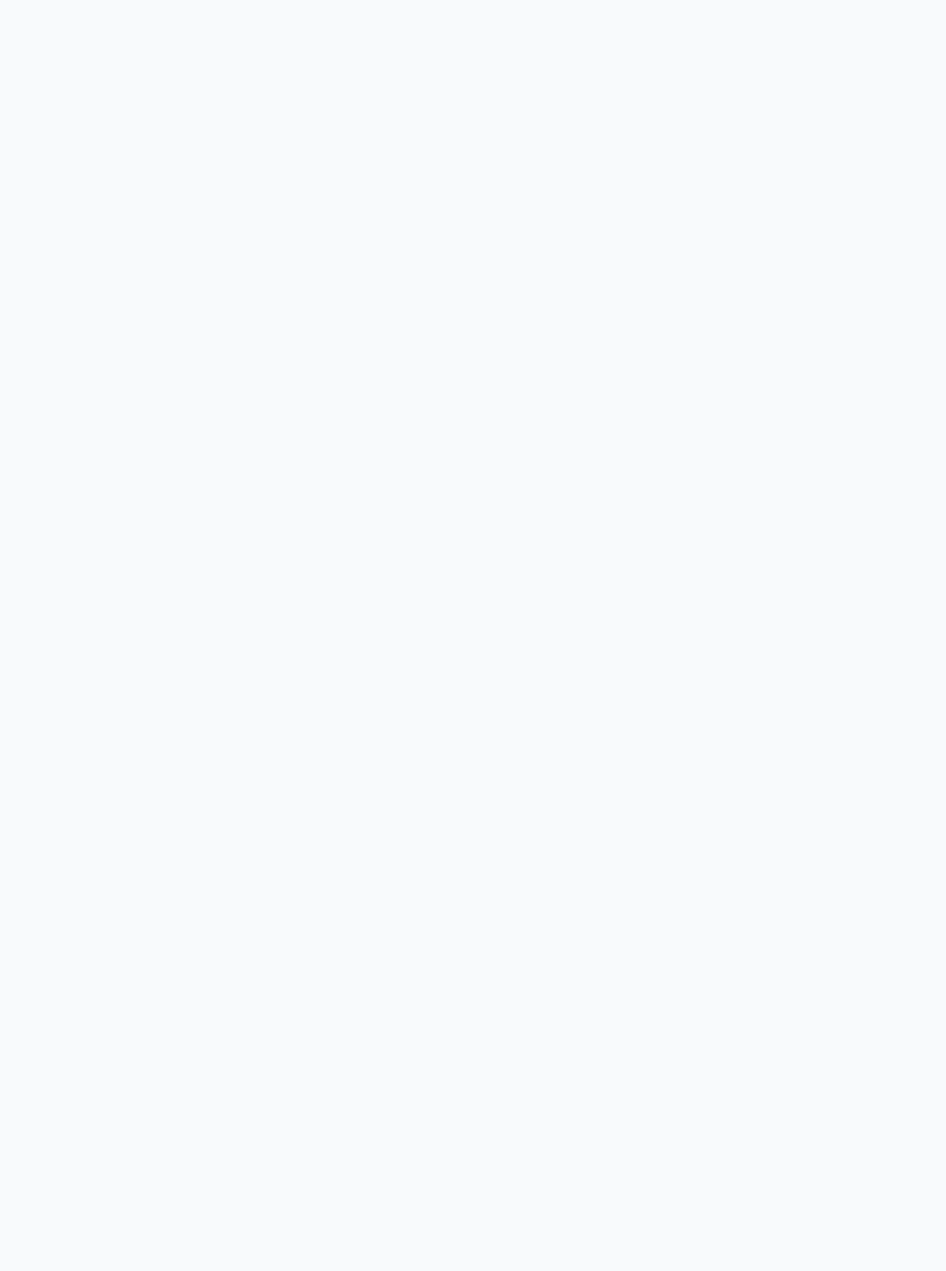
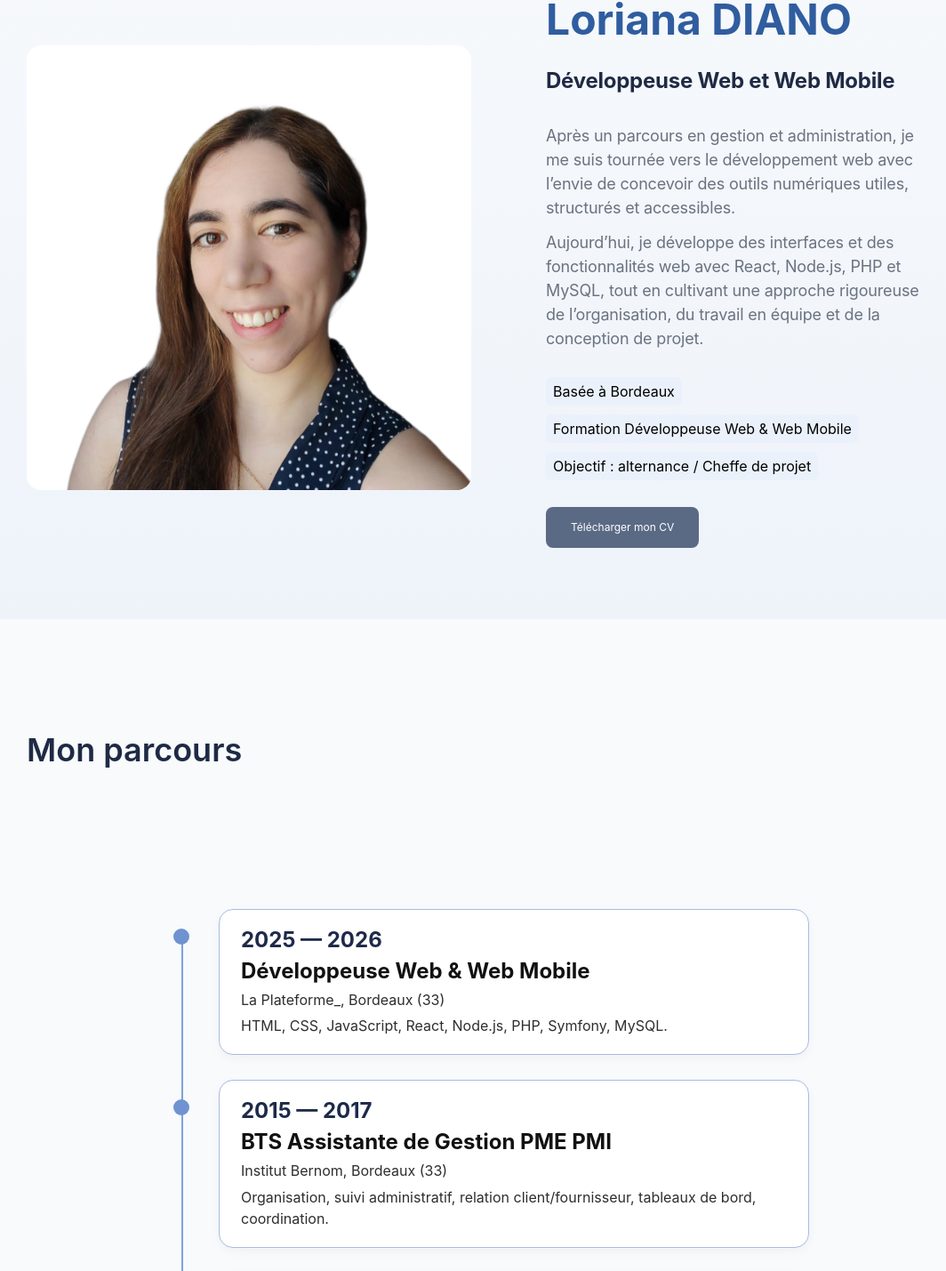
Before and after one commit to LorianaD/portfolio_LorianaDIANO, a React (Vite) app in the folder frontend/: page /about in a window 1280 px wide. Before the commit this address had no page. Shown: the part 263-1692 px from the top of the page at 89% size, without its empty margins (90-1154 px from the left). Before the commit the page ends 800 px from the top, so only its background shows below. Built offline with nearby package versions, Linux system fonts and the light colour scheme.

Commit message:
add: About Page

```diff
--- a/frontend/index.html
+++ b/frontend/index.html
@@ -2,7 +2,7 @@
 <html lang="en">
   <head>
     <meta charset="UTF-8" />
-    <link rel="icon" type="image/svg+xml" href="/favicon.png" />
+    <link rel="icon" type="image/png" href="/favicon.png" />
     <meta name="viewport" content="width=device-width, initial-scale=1.0" />
     <title>Loriana DIANO</title>
   </head>
--- a/frontend/src/App.jsx
+++ b/frontend/src/App.jsx
@@ -4,6 +4,7 @@ import MainLayout from './components/Layout/MainLayout'
 
 import HomePage from './pages/HomePage.jsx'
 import ProjectsPage from './pages/ProjectsPage.jsx'
+import AboutPage from './pages/AboutPage.jsx'
 
 function App() {
 
@@ -13,6 +14,7 @@ function App() {
         <Route element={<MainLayout/>}>
           <Route path='/' element={<HomePage/>}/>
           <Route path='/projects' element={<ProjectsPage/>}/>
+          <Route path='/about' element={<AboutPage/>}/>
         </Route>
       </Routes>
     </>
--- /dev/null
+++ b/frontend/src/components/Sections/About/CareerPath.jsx
@@ -0,0 +1,21 @@
+import SectionContainer from "../../ui/SectionContainer"
+import SectionHeader from "../../ui/SectionHeader"
+import SectionBody from "../../ui/SectionBody"
+import Timeline from "../../ui/Timeline";
+import careerPath from "../../../data/carrerPath";
+
+function CareerPath() {
+    const title = "Mon parcours";
+    return(
+        <SectionContainer>
+            <SectionHeader
+                title={title}
+            />
+            <SectionBody>
+                <Timeline items={careerPath} />
+            </SectionBody>
+        </SectionContainer>
+    )
+}
+
+export default CareerPath
--- /dev/null
+++ b/frontend/src/components/Sections/About/Hero.jsx
@@ -0,0 +1,52 @@
+import SectionHero from "../../ui/SectionHero";
+import profile from "../../../assets/images/photo.png";
+import Badge from "../../ui/Badge";
+import Btn from "../../ui/Btn";
+import cv from "../../../assets/documents/CV_LorianaDIANO_DeveloppeuseWeb.pdf";
+
+function Hero() {
+
+    const title = "À propos";
+
+    return (
+        <SectionHero title={title}>
+            <div className="section-body about-hero-container">
+                <div className="about-hero-photo-container">
+                    <div className="about-hero-photo-box">
+                        <img src={profile} alt="Photo de Loriana DIANO" className="about-hero-photo-img"/>
+                    </div>
+                </div>
+                <div className="about-hero-text-container">
+                    <div className="about-hero-text-titles">
+                        <h1 className="about-hero-text-title">Loriana DIANO</h1>
+                        <h2 className="about-hero-text-title-2">Développeuse Web et Web Mobile</h2>
+                    </div>
+                    <div className="about-hero-text-description">
+                        <p>
+                            Après un parcours en gestion et administration, je me suis tournée vers le développement web avec l’envie de concevoir des outils numériques utiles, structurés et accessibles.
+                        </p>
+                        <p>
+                            Aujourd’hui, je développe des interfaces et des fonctionnalités web avec React, Node.js, PHP et MySQL, tout en cultivant une approche rigoureuse de l’organisation, du travail en équipe et de la conception de projet.
+                        </p>
+                    </div>
+                    <div className="about-hero-text-badges">
+                        <Badge>
+                            Basée à Bordeaux
+                        </Badge>
+                        <Badge>
+                            Formation Développeuse Web & Web Mobile
+                        </Badge>
+                        <Badge>
+                            Objectif : alternance / Cheffe de projet
+                        </Badge>
+                    </div>
+                    <Btn variant="primary" href={cv} download="CV_Loriana_Diano.pdf">
+                        Télécharger mon CV
+                    </Btn>
+                </div>
+            </div>
+        </SectionHero>
+    )
+}
+
+export default Hero
--- /dev/null
+++ b/frontend/src/components/ui/Timeline.jsx
@@ -0,0 +1,21 @@
+import TimelineItem from "./TimelineItem";
+
+function Timeline({ items }) {
+    return (
+        <div className="timeline">
+
+            {items.map((item) => (
+                <TimelineItem
+                    key={item.id}
+                    period={item.period}
+                    title={item.title}
+                    school={item.school}
+                    description={item.description}
+                />
+            ))}
+
+        </div>
+    );
+}
+
+export default Timeline;
--- /dev/null
+++ b/frontend/src/components/ui/TimelineItem.jsx
@@ -0,0 +1,28 @@
+function TimelineItem({ period, title, school, description }) {
+    return (
+        <article className="timeline-item">
+
+            <div className="timeline-dot" />
+
+            <div className="timeline-card">
+                <p className="timeline-period">
+                    {period}
+                </p>
+                <h4 className="timeline-title">
+                    {title}
+                </h4>
+                {school &&
+                    <p className="timeline-school">
+                        {school}
+                    </p>
+                }
+                <p className="timeline-description">
+                    {description}
+                </p>
+            </div>
+
+        </article>
+    );
+}
+
+export default TimelineItem;
--- /dev/null
+++ b/frontend/src/data/carrerPath.js
@@ -0,0 +1,36 @@
+const careerPath = [
+    {
+        id: 1,
+        period: "2025 — 2026",
+        title: "Développeuse Web & Web Mobile",
+        school: "La Plateforme_, Bordeaux (33)",
+        description:
+            "HTML, CSS, JavaScript, React, Node.js, PHP, Symfony, MySQL."
+    },
+    {
+        id: 2,
+        period: "2015 — 2017",
+        title: "BTS Assistante de Gestion PME PMI",
+        school: "Institut Bernom, Bordeaux (33)",
+        description:
+            "Organisation, suivi administratif, relation client/fournisseur, tableaux de bord, coordination."
+    },
+    {
+        id: 3,
+        period: "2011 — 2012",
+        title: "Mise à niveau en arts appliqués",
+        school: "imm@concept, Bordeaux (33)",
+        description:
+            "Culture visuelle, maquettes, design, sens esthétique."
+    },
+    {
+        id: 4,
+        period: "2008 — 2011",
+        title: "Bac professionnel comptabilité",
+        school: "Lycée Toulouse-Lautrec, Bordeaux (33)",
+        description:
+            "Rigueur, logique, traitement des données, organisation."
+    }
+];
+
+export default careerPath;
--- /dev/null
+++ b/frontend/src/pages/AboutPage.jsx
@@ -0,0 +1,13 @@
+import CareerPath from "../components/Sections/About/CareerPath"
+import Hero from "../components/Sections/About/Hero"
+
+function AboutPage() {
+    return (
+        <main>
+            <Hero/>
+            <CareerPath/>
+        </main>
+    )
+}
+
+export default AboutPage
--- /dev/null
+++ b/frontend/src/styles/MediaQueries.css
@@ -0,0 +1,95 @@
+/* MEDIAS QUERIES */
+
+/***************************************
+************* Tablette *****************
+***************************************/
+
+@media (max-width: 66rem) {
+    .home-hero-container {
+        @apply
+            flex-col
+    }
+
+    .home-hero-ellipse {
+        width: 460px;
+        height: 460px;
+    }
+
+    .home-projects {
+    @apply
+        gap-[60px]
+    }
+
+    .home-projects-secondary {
+        @apply
+            flex-col
+            gap-[60px]
+    }
+
+    .skills_cards {
+        @apply
+            flex-wrap
+    }
+
+}
+
+/***************************************
+*************** Mobile *****************
+***************************************/
+
+@media (max-width: 40rem) {
+    .home-hero-container {
+        @apply
+            flex-col
+            p-[60px]
+            gap-[60px]
+    }
+
+    .home-hero-title {
+        @apply
+            text-[32px]
+            tracking-[-0.32px]
+            leading-[40px]
+    }
+
+    .home-hero-text-title {
+        @apply
+            text-[18px]
+            leading-[26px]
+    }
+
+    .home-hero-stacks {
+        @apply
+            text-[14px]
+            leading-[20px]
+    }
+
+    .home-hero-description {
+        @apply
+            text-[14px]
+            leading-[22px]
+    }
+
+    .home-hero-img {
+        width: 270px;
+        height: 270px;
+    }
+
+    .home-hero-ellipse {
+        width: 300px;
+        height: 300px;
+    }
+
+    .home-about-left {
+        width: 270px;
+        height: 270px;
+    }
+
+    .home-contact-body-box {
+        @apply
+            flex-col
+            h-full
+    }
+
+
+}
--- a/frontend/src/styles/Sections.css
+++ b/frontend/src/styles/Sections.css
@@ -1,4 +1,8 @@
 @reference "tailwindcss";
+
+/***************************************
+************* HOME PAGE ****************
+***************************************/
 
 .home-hero-container {
     @apply
@@ -196,6 +200,7 @@
     @apply block
 }
 
+
 /* Contact Section */
 
 .home-contact-body-container {
@@ -214,92 +219,175 @@
         h-[50px]
 }
 
-/* MEDIAS */
+/***************************************
+************* ABOUT PAGE ***************
+***************************************/
 
-/* Tablette */
-@media (max-width: 66rem) {
-    .home-hero-container {
+/************ Section Hero ************/
+
+.about-hero-container {
     @apply
-            flex-col
+        flex
+        items-center
+        gap-[64px]
+        justify-center
+        w-full
 }
 
-    .home-hero-ellipse {
-        width: 460px;
-        height: 460px;
+.about-hero-photo-container {
+    @apply
+        w-1/2
 }
 
-    .home-projects {
+.about-hero-photo-box {
     @apply
-        gap-[60px]
+        w-[500px]
+        h-[500px]
+        rounded-[16px]
+        overflow-hidden
 }
 
-    .home-projects-secondary {
+.about-hero-photo-img {
     @apply
-            flex-col
-            gap-[60px]
+        h-full
+        w-full
 }
 
-    .skills_cards {
+.about-hero-text-container {
     @apply
+        flex
+        px-[20px] py-0
+        flex-col
+        items-start
+        justify-start
+        gap-[30px]
+        h-full
+}
+
+.about-hero-text-titles {
+    @apply
+        flex
+        flex-col
+        items-start
+        gap-[15px]
+}
+
+.about-hero-text-title {
+    @apply
+        text-[#2F5D9F]
+        text-[48px]
+        font-bold
+}
+
+.about-hero-text-title-2 {
+    @apply
+        text-[#1F2A44]
+        text-[24px]
+        font-bold
+        tracking-[-0.24px]
+}
+
+.about-hero-text-description {
+    @apply
+        flex
+        flex-col
+        items-start
+        gap-[12px]
+        text-[#6B7280]
+        text-[18px]
+        tracking-[-0.18px]
+}
+
+.about-hero-text-badges {
+    @apply
+        flex
+        items-start
+        gap-[10px]
         flex-wrap
 }
 
+/************ Section Parcours ************/
+
+.timeline {
+    @apply
+        relative
+        flex
+        flex-col
+        gap-[28px]
+        max-w-[720px]
+        mx-auto
 }
 
-/* Mobile */
-@media (max-width: 40rem) {
-    .home-hero-container {
+.timeline::before {
+    content: "";
     @apply
-            flex-col
-            p-[60px]
-            gap-[60px]
+        absolute
+        left-[14px]
+        top-[24px]
+        bottom-[24px]
+        w-[2px]
+        bg-[#7EA2DB]
 }
 
-    .home-hero-title {
+.timeline-item {
     @apply
-            text-[32px]
-            tracking-[-0.32px]
-            leading-[40px]
+        relative
+        pl-[56px]
 }
 
-    .home-hero-text-title {
+.timeline-dot {
     @apply
-            text-[18px]
-            leading-[26px]
+        absolute
+        left-[5px]
+        top-[22px]
+        w-[18px]
+        h-[18px]
+        rounded-full
+        bg-[#6F92D1]
+        z-1
 }
 
-    .home-hero-stacks {
+.timeline-card {
     @apply
-            text-[14px]
-            leading-[20px]
+        w-full
+        bg-white
+        border
+        border-[#A9BCE3]
+        rounded-[16px]
+        px-[24px]
+        py-[20px]
+        shadow-[0_4px_12px_rgba(0,0,0,0.04)]
 }
 
-    .home-hero-description {
+.timeline-period {
     @apply
-            text-[14px]
-            leading-[22px]
+        mb-[4px]
+        text-[24px]
+        leading-[1.2]
+        font-bold
+        text-[#1E2A4A]
 }
 
-    .home-hero-img {
-        width: 270px;
-        height: 270px;
+.timeline-title {
+    @apply
+        mb-[6px]
+        text-[24px]
+        leading-[1.3]
+        font-bold
+        text-[#111111]
 }
 
-    .home-hero-ellipse {
-        width: 300px;
-        height: 300px;
+.timeline-school {
+    @apply
+        mb-[6px]
+        text-[16px]
+        leading-[1.4]
+        text-[#2E2E2E]
 }
 
-    .home-about-left {
-        width: 270px;
-        height: 270px;
+.timeline-description {
+    @apply
+        text-[16px]
+        leading-[1.5]
+        text-[#2E2E2E]
 }
-
-    .home-contact-body-box {
-        @apply
-            flex-col
-            h-full
-    }
-
-
-}
--- a/frontend/src/styles/index.css
+++ b/frontend/src/styles/index.css
@@ -3,6 +3,7 @@
 @import "./App.css";
 @import "./ui.css";
 @import "./Sections.css";
+@import "./MediaQueries.css";
 
 :root {
   font-family: "Inter", sans-serif;
```
Also changed, not shown: frontend/public/favicon.png, 1 other file (tests, documents, lock files or other folders). Lines whose indentation alone changed are shown as unchanged.
